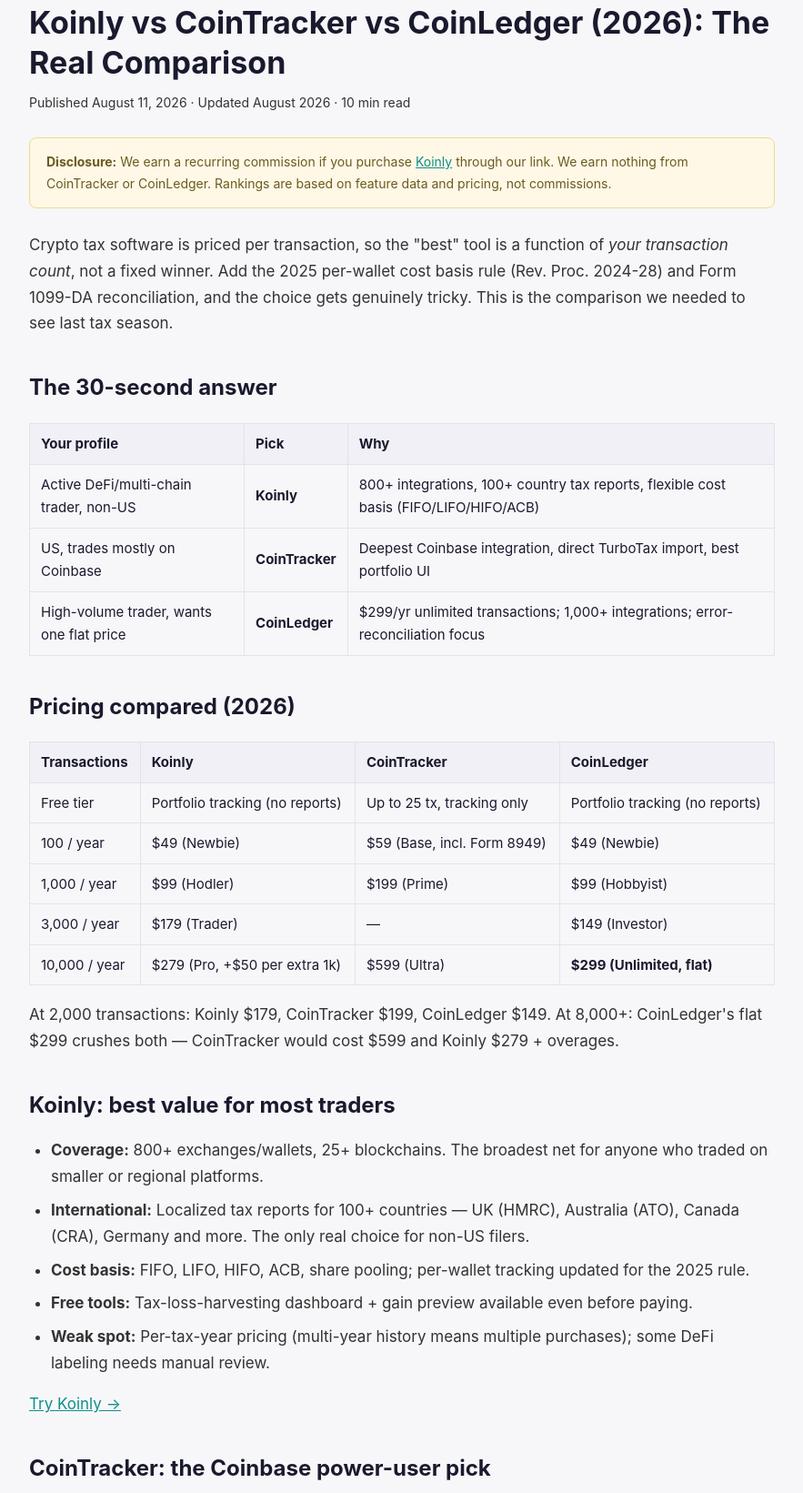
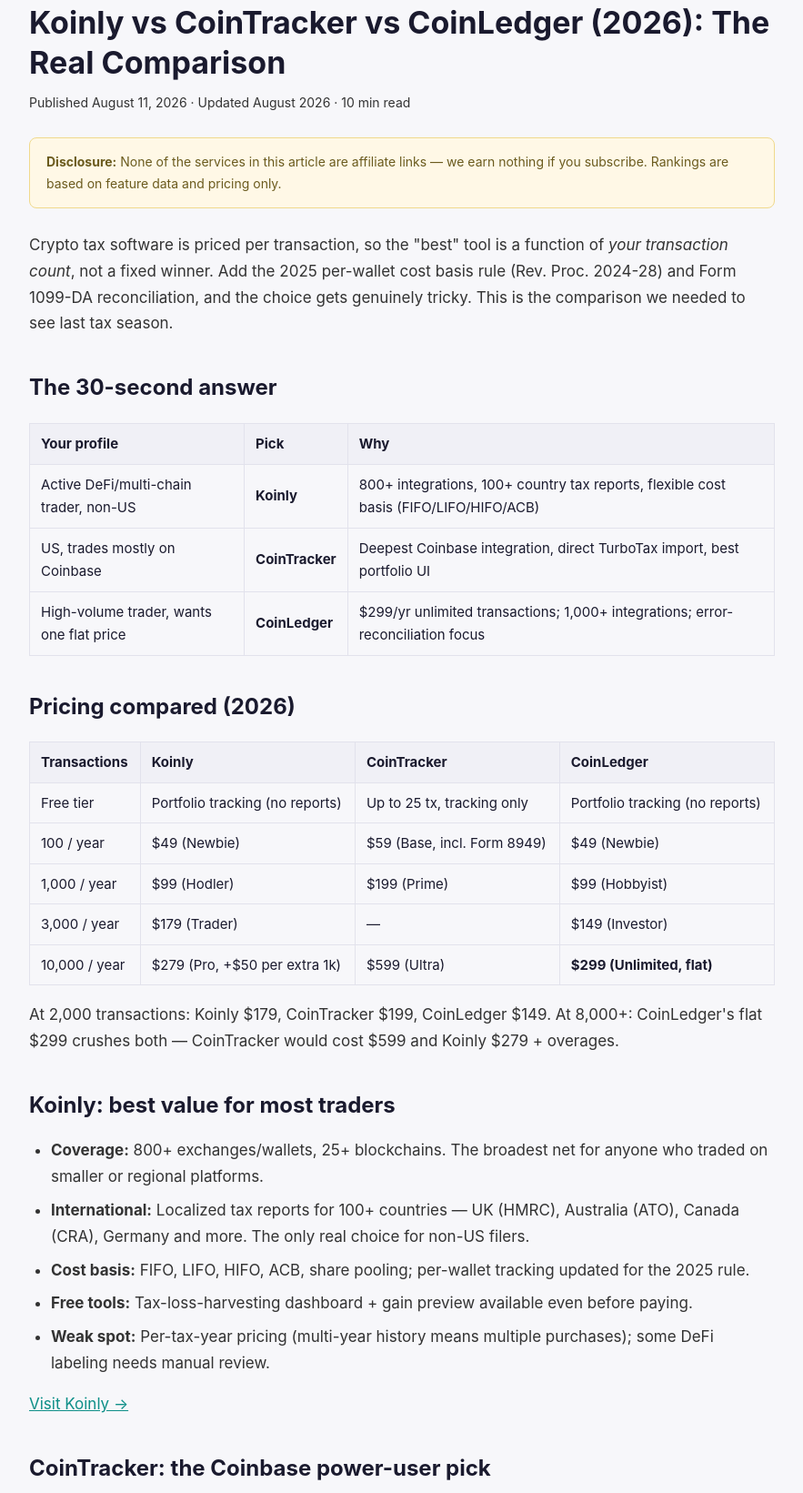
Before and after one commit to cryptoprivacystack/cryptoprivacystack.github.io, a plain HTML site: page articles/koinly-vs-cointracker-vs-coinledger.html in a window 1280 px wide. Shown: the part 99-1740 px from the top of the page at 91% size, without its empty margins (198-1081 px from the left). Drawn offline with Linux system fonts and the light colour scheme.

Commit message:
Update Koinly disclosure and affiliate links

```diff
--- a/articles/koinly-vs-cointracker-vs-coinledger.html
+++ b/articles/koinly-vs-cointracker-vs-coinledger.html
@@ -37,7 +37,7 @@
   <p class="meta">Published August 11, 2026 · Updated August 2026 · 10 min read</p>
 
   <div class="disclosure">
-    <strong>Disclosure:</strong> We earn a recurring commission if you purchase <a href="[AFFILIATE_KOINLY]" rel="nofollow sponsored">Koinly</a> through our link. We earn nothing from CoinTracker or CoinLedger. Rankings are based on feature data and pricing, not commissions.
+    <strong>Disclosure:</strong> None of the services in this article are affiliate links — we earn nothing if you subscribe. Rankings are based on feature data and pricing only.
   </div>
 
   <p>Crypto tax software is priced per transaction, so the "best" tool is a function of <em>your transaction count</em>, not a fixed winner. Add the 2025 per-wallet cost basis rule (Rev. Proc. 2024-28) and Form 1099-DA reconciliation, and the choice gets genuinely tricky. This is the comparison we needed to see last tax season.</p>
@@ -77,7 +77,7 @@
     <li><strong>Free tools:</strong> Tax-loss-harvesting dashboard + gain preview available even before paying.</li>
     <li><strong>Weak spot:</strong> Per-tax-year pricing (multi-year history means multiple purchases); some DeFi labeling needs manual review.</li>
   </ul>
-  <p><a href="[AFFILIATE_KOINLY]" rel="nofollow sponsored">Try Koinly →</a></p>
+  <p><a href="https://koinly.io" rel="nofollow">Visit Koinly →</a></p>
 
   <h2>CoinTracker: the Coinbase power-user pick</h2>
   <ul>
```
